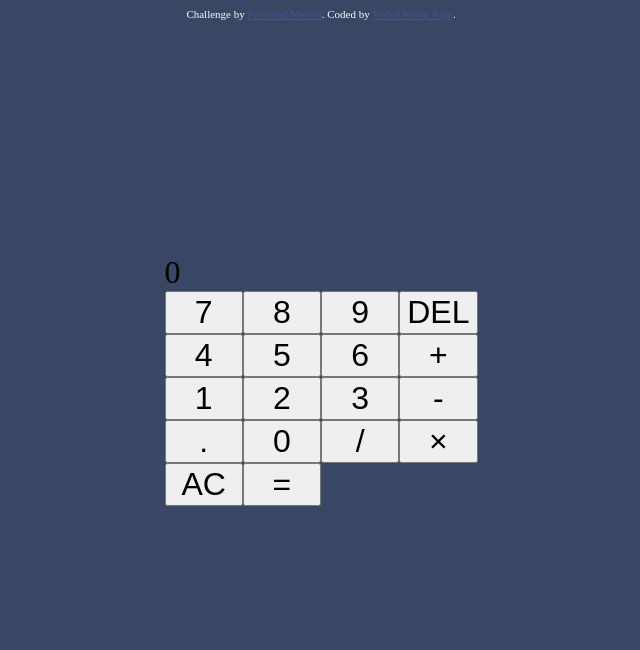
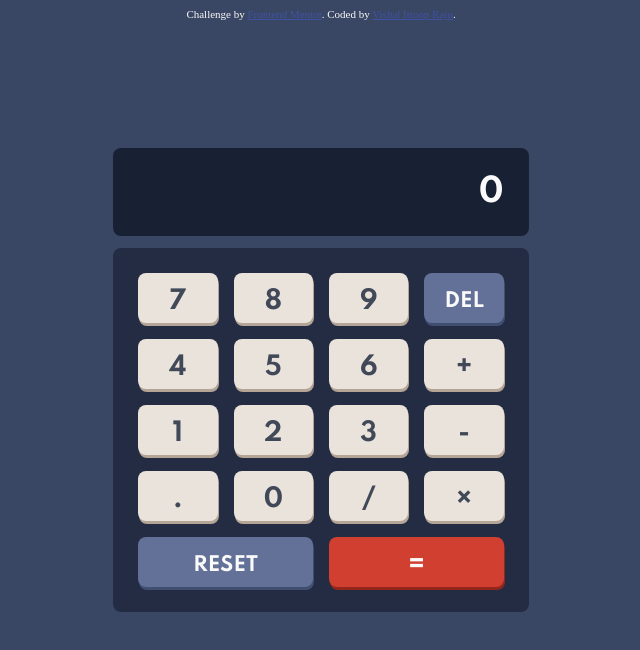
Before and after one commit to vishkid84/calc, a plain HTML site: page index.html in a window 1280 px wide. Shown: the whole page, without its empty margins (319-959 px from the left). Drawn offline with nearby package versions, Linux system fonts and the light colour scheme.

Commit message:
added styling to display and buttons

```diff
--- a/index.html
+++ b/index.html
@@ -59,7 +59,7 @@
                     <button>7</button>
                     <button>8</button>
                     <button>9</button>
-                    <button>DEL</button>
+                    <button class="delete-btn">DEL</button>
                     <button>4</button>
                     <button>5</button>
                     <button>6</button>
@@ -72,8 +72,8 @@
                     <button>0</button>
                     <button class="key-operator" data-action="divide">/</button>
                     <button class="key-operator" data-action="multiply">&times;</button>
-                    <button class="twice-width" data-action="clear">AC</button>
-                    <button class="key-equal twice-width" data-action="equal">=</button>
+                    <button class="reset-btn" data-action="clear">RESET</button>
+                    <button class="key-equal equal-btn" data-action="equal">=</button>
                 </div>
             </div>
         </div>
--- a/style/style.css
+++ b/style/style.css
@@ -1,3 +1,5 @@
+@import url('https://fonts.googleapis.com/css2?family=Spartan:wght@700&display=swap');
+
 body{
     background: hsl(222, 26%, 31%);
 }
@@ -13,17 +15,68 @@ body{
     align-items: center;
 }
 
+.calculator{
+    font-family: 'Spartan', sans-serif;
+}
+
 .calc_container{
     margin: 0 auto;
+}
+
+.calc_display{
+    color: #fafafa;
+    padding: 25px;
+    background-color: hsl(224, 36%, 15%);
+    margin-bottom: 12px;
+    font-size: 32px;
+    text-align: right;
+}
+
+.calc_display,
+.calc_keys {
+    border-radius: 8px;
 }
 
 .calc_keys{
     display: grid;
     grid-template-columns: repeat(4, 1fr);
+    grid-gap: 1em;
+    grid-auto-rows: minmax(50px, auto);
+    grid-auto-columns: 90px;
+    background-color: hsl(223, 31%, 20%);
+    padding: 25px;
+    align-self: stretch;
 }
 
+.calc_keys button{
+    font-size: 25px;
+    font-family: 'Spartan', sans-serif;
+    border-radius: 8px;
+    padding: 7px 20px 0 20px;
+    background: hsl(30, 25%, 89%);
+    box-shadow: 1px 3px hsl(28deg 16% 65%);
+    color: rgb(65, 72, 87);
+    border: none;
+}
 
-.calc_display,
-.calc_keys button{
-    font-size: 2rem;
+.reset-btn{
+    grid-column: 1/3;
+    font-size: 1.2rem !important;
+    background: hsl(225, 21%, 49%) !important;
+    color: #fafafa !important;
+    box-shadow: 1px 3px hsl(224, 28%, 35%) !important;
 }
+
+.equal-btn{
+    grid-column: 3/5;
+    background: hsl(6, 63%, 50%) !important;
+    color: #fafafa !important;
+    box-shadow: 1px 3px hsl(6, 70%, 34%) !important;
+}
+
+.delete-btn{
+    font-size: 1.2rem !important;
+    background: hsl(225, 21%, 49%) !important;
+    color: #fafafa !important;
+    box-shadow: 1px 3px hsl(224, 28%, 35%) !important;
+}
```
